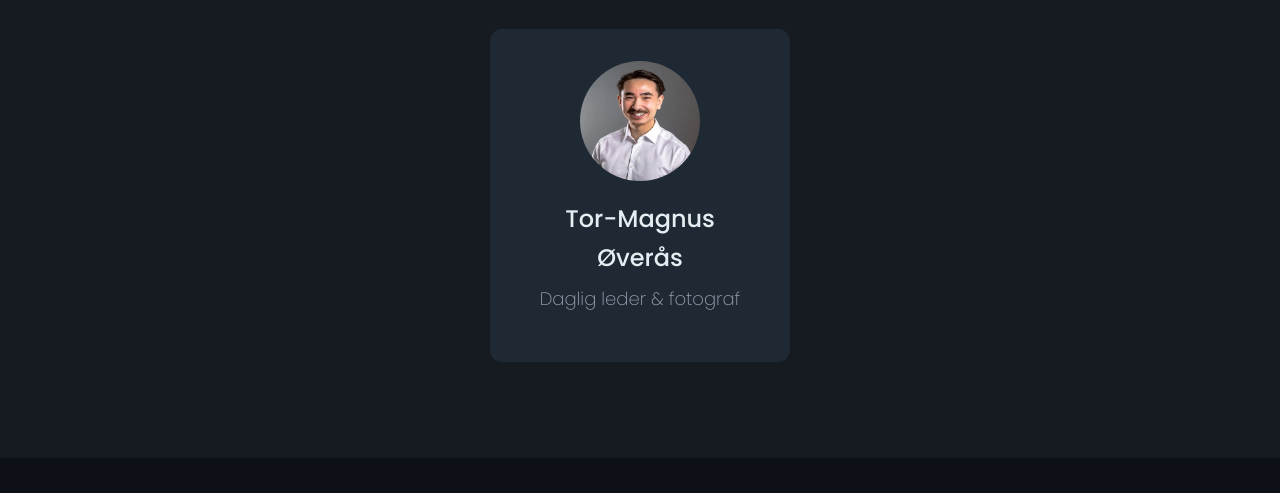
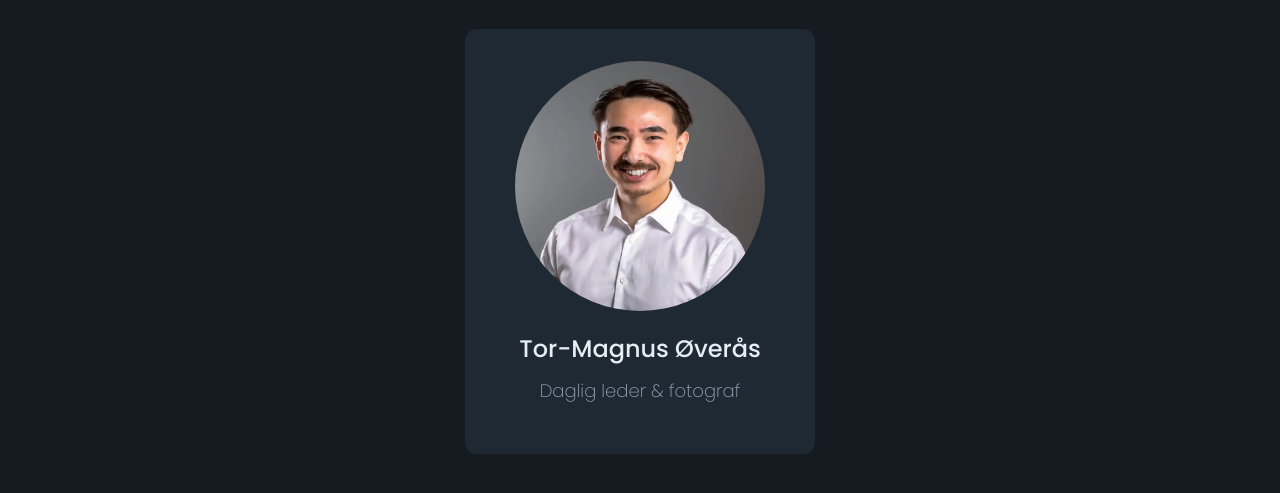
Before and after one commit to agramst/brol-v2, a plain HTML site: page pages/om-oss.html in a window 1280 px wide. Shown: the part 727-1220 px from the top of the page. Before the commit the page ends 1185 px from the top, so only its background shows below. Drawn offline with Linux system fonts and the light colour scheme.

Commit message:
added styling for avatar image

```diff
--- a/css/styles.css
+++ b/css/styles.css
@@ -504,7 +504,7 @@ button:hover,
     align-items: center;
     text-align: center;
     transition: transform 0.3s ease;
-    width: 300px;
+    width: 350px;
 }
 
 .team-card:hover {
@@ -513,8 +513,8 @@ button:hover,
 }
 
 .team-avatar {
-    width: 120px;
-    height: 120px;
+    width: 250px;
+    height: 250px;
     object-fit: cover;
     border-radius: 50%;
     margin-bottom: 1.2rem;
```
Also changed, not shown: 1 other file.
